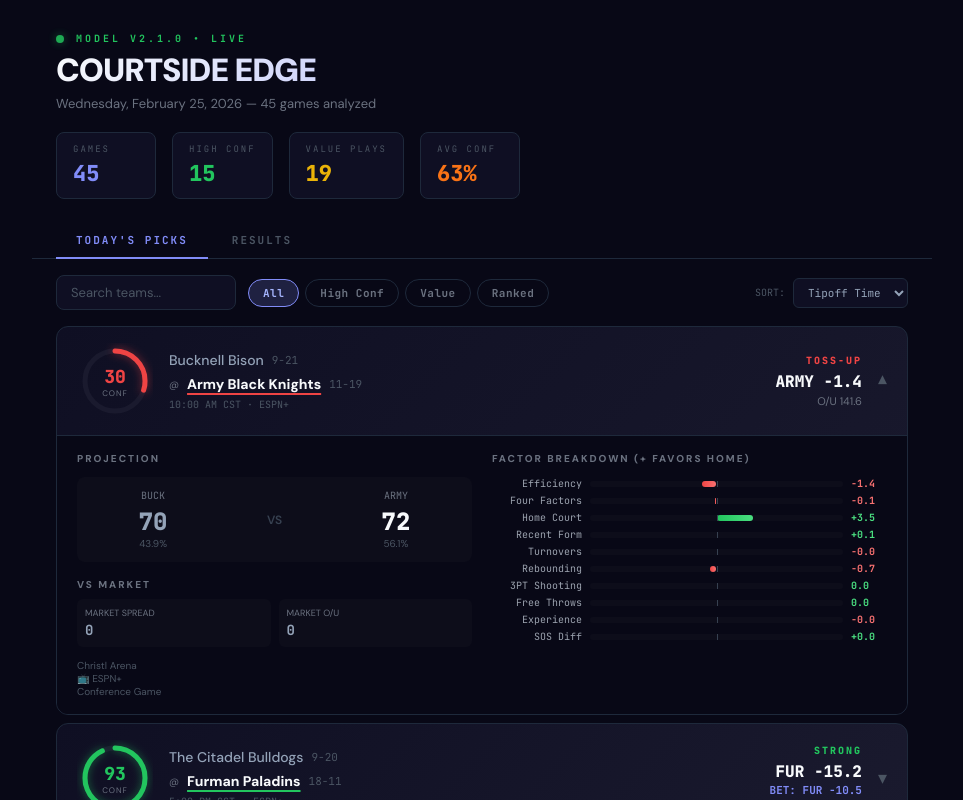
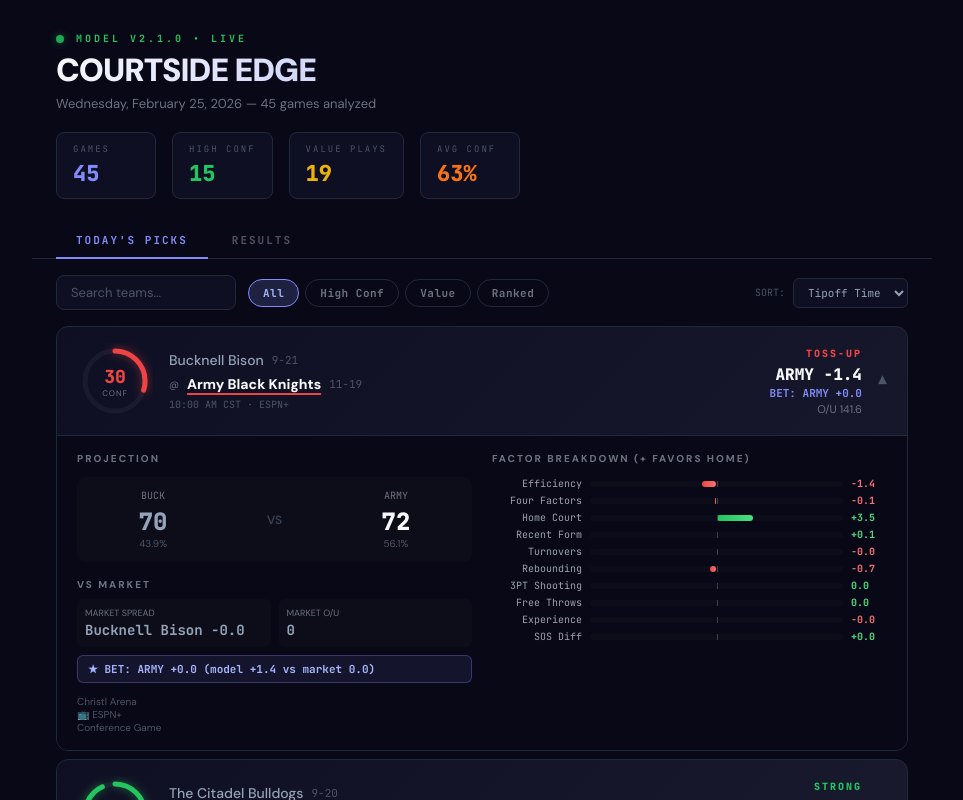
Before and after one commit to chasevandiver/cbbmodel, a React (Vite) app: page / in a window 1280 px wide. Both pictures are taken after a click on the element 640 px from the left and 381 px from the top of the page. Shown: the top 800 px of the page, without its empty margins (158-1121 px from the left). Built offline with nearby package versions, Linux system fonts and the light colour scheme.

Commit message:
fix market spread display and ATS bet logic for away favorites

```diff
--- a/src/App.jsx
+++ b/src/App.jsx
@@ -120,17 +120,35 @@ function GameCard({ pick, expanded, onToggle, index }) {
   const confLevel = pick.confidence >= 75 ? "STRONG" : pick.confidence >= 55 ? "LEAN" : pick.confidence >= 40 ? "SLIGHT" : "TOSS-UP";
   const confColor = pick.confidence >= 75 ? "#22c55e" : pick.confidence >= 55 ? "#eab308" : pick.confidence >= 40 ? "#f97316" : "#ef4444";
 
-  // ATS pick: compare model spread vs market to find the better side
+  // Market spread is always stored from HOME team perspective:
+  //   negative = home favored (e.g. -7 means home wins by 7)
+  //   positive = away favored (e.g. +7 means away wins by 7, home is dog)
+  // predicted_spread is also home-perspective (positive = home wins)
   const mkt = pick.market || {};
   let atsLabel = null;
-  if (mkt.spread != null && mkt.spread_holder) {
-    const homeIsMarketFav = mkt.spread_holder === pick.home_team || mkt.spread_holder === pick.home_abbr;
-    const marketHomeSpread = homeIsMarketFav ? -Math.abs(mkt.spread) : Math.abs(mkt.spread);
-    const edge = pick.predicted_spread - marketHomeSpread;
+  let marketDisplayStr = null;
+
+  if (mkt.spread != null) {
+    const mktHomeSpread = parseFloat(mkt.spread); // home perspective
+    // Display: show as "{favorite} -{amount}"
+    if (mktHomeSpread < 0) {
+      // Home is favored
+      marketDisplayStr = `${pick.home_team} ${mktHomeSpread.toFixed(1)}`;
+    } else {
+      // Away is favored
+      marketDisplayStr = `${pick.away_team} -${mktHomeSpread.toFixed(1)}`;
+    }
+
+    // ATS: compare model (predicted_spread) vs market (mktHomeSpread), both home-perspective
+    const edge = pick.predicted_spread - mktHomeSpread;
     if (edge > 0.5) {
-      atsLabel = `${pick.home_abbr} ${marketHomeSpread >= 0 ? "+" : ""}${marketHomeSpread.toFixed(1)}`;
+      // Model likes home MORE than market → bet home
+      const homeSpread = mktHomeSpread.toFixed(1);
+      atsLabel = `${pick.home_abbr} ${mktHomeSpread >= 0 ? "+" : ""}${homeSpread}`;
     } else if (edge < -0.5) {
-      atsLabel = `${pick.away_abbr} +${Math.abs(marketHomeSpread).toFixed(1)}`;
+      // Model likes away MORE than market → bet away
+      const awaySpread = (-mktHomeSpread).toFixed(1);
+      atsLabel = `${pick.away_abbr} ${parseFloat(awaySpread) >= 0 ? "+" : ""}${awaySpread}`;
     }
   }
 
@@ -220,7 +238,7 @@ function GameCard({ pick, expanded, onToggle, index }) {
                     <div style={{ background: "#0d0d1a", borderRadius: 6, padding: 8 }}>
                       <div style={{ fontSize: 9, color: "#6b7280", marginBottom: 2 }}>MARKET SPREAD</div>
                       <div style={{ fontSize: 14, fontWeight: 700, color: "#94a3b8", fontFamily: "'JetBrains Mono', monospace" }}>
-                        {mkt.spread_holder} {mkt.spread > 0 ? "+" : ""}{mkt.spread}
+                        {marketDisplayStr}
                       </div>
                     </div>
                     <div style={{ background: "#0d0d1a", borderRadius: 6, padding: 8 }}>
@@ -230,7 +248,7 @@ function GameCard({ pick, expanded, onToggle, index }) {
                   </div>
                   {atsLabel && (
                     <div style={{ marginTop: 8, padding: "6px 10px", background: "rgba(129,140,248,0.1)", border: "1px solid rgba(129,140,248,0.3)", borderRadius: 6, fontSize: 11, color: "#a5b4fc", fontWeight: 700, fontFamily: "'JetBrains Mono', monospace" }}>
-                      ★ BET: {atsLabel} ({pick.predicted_spread > 0 ? "+" : ""}{pick.predicted_spread.toFixed(1)} model vs {mkt.spread > 0 ? "+" : ""}{mkt.spread} market)
+                      ★ BET: {atsLabel} (model {pick.predicted_spread > 0 ? "+" : ""}{pick.predicted_spread.toFixed(1)} vs market {parseFloat(mkt.spread) > 0 ? "+" : ""}{parseFloat(mkt.spread).toFixed(1)})
                     </div>
                   )}
                 </div>
```
